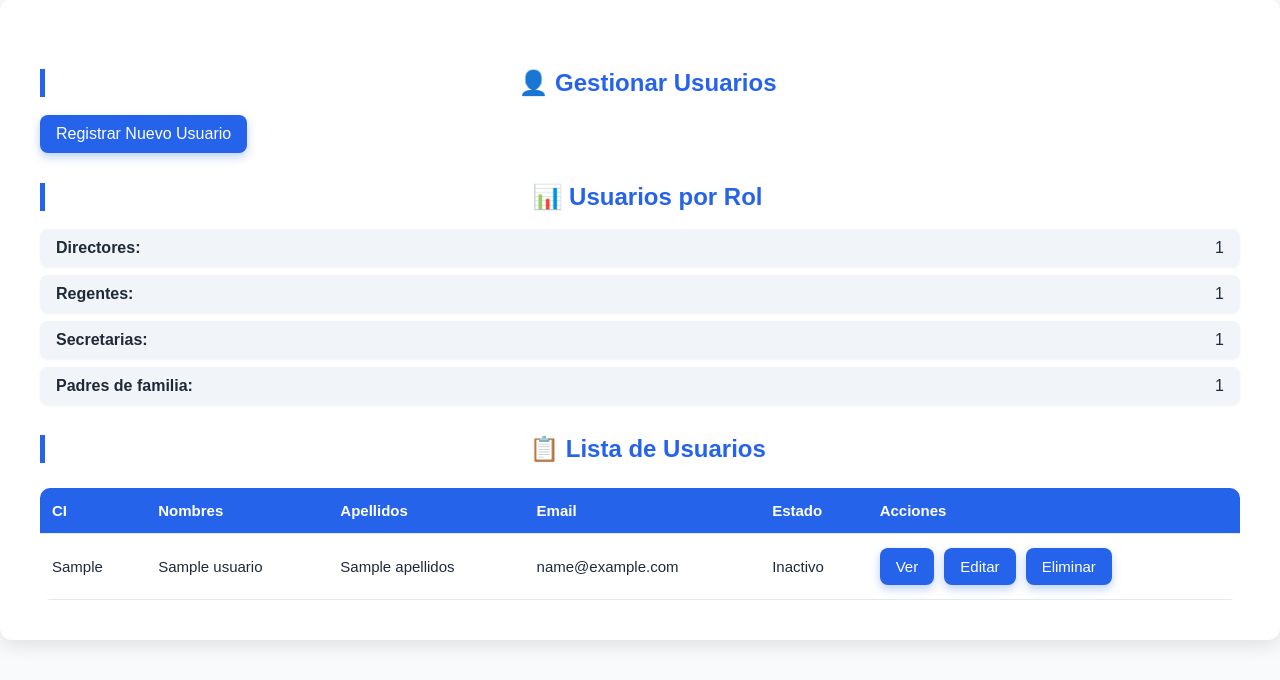
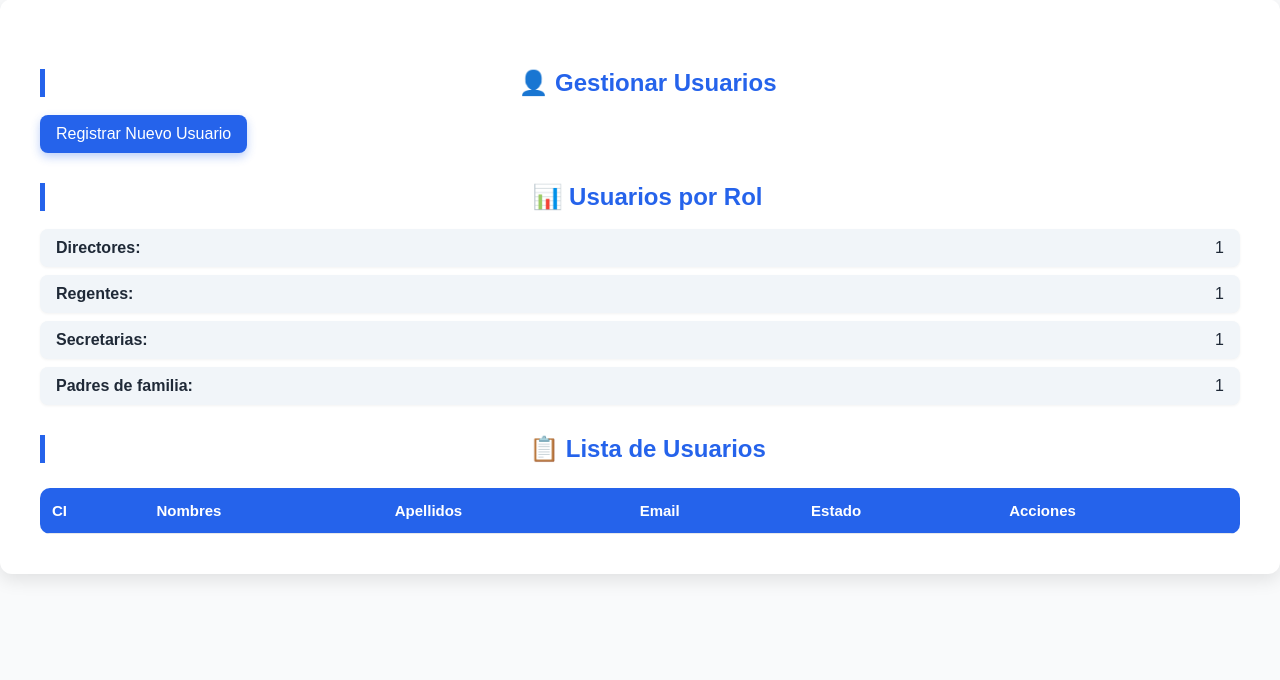
Before and after one commit to denilsaa/UNIDAD-EDUCATIVA-LA-PAZ-A-, a Django app: template apps/cuentas/templates/dashboard/director_dashboard.html in a window 1280 px wide. Shown: the part 120-800 px from the top of the page. Run offline with Django 3.2, Linux system fonts and the light colour scheme; the template is opened without the code that fills it: most values are stand-ins (such as "Sample title", 1, 10 or a date in 2020); lists and menus that the app fills with data are empty.

Commit message:
Mejoras dashboard director

```diff
--- a/apps/cuentas/templates/dashboard/director_dashboard.html
+++ b/apps/cuentas/templates/dashboard/director_dashboard.html
@@ -39,16 +39,7 @@
             <tbody>
                 {% for usuario in usuarios %}
                 <tr>
-                    <td>{{ usuario.ci }}</td>
-                    <td>{{ usuario.nombres }}</td>
-                    <td>{{ usuario.apellidos }}</td>
-                    <td>{{ usuario.email }}</td>
-                    <td>{{ usuario.is_activo|yesno:"Activo,Inactivo" }}</td>
-                    <td>
-                        <a href="{% url 'cuentas:ver_usuario' usuario.id %}">Ver</a>
-                        <a href="{% url 'cuentas:editar_usuario' usuario.id %}">Editar</a>
-                        <a href="{% url 'cuentas:eliminar_usuario' usuario.id %}">Eliminar</a>
-                    </td>
+
                 </tr>
                 {% endfor %}
             </tbody>
```
